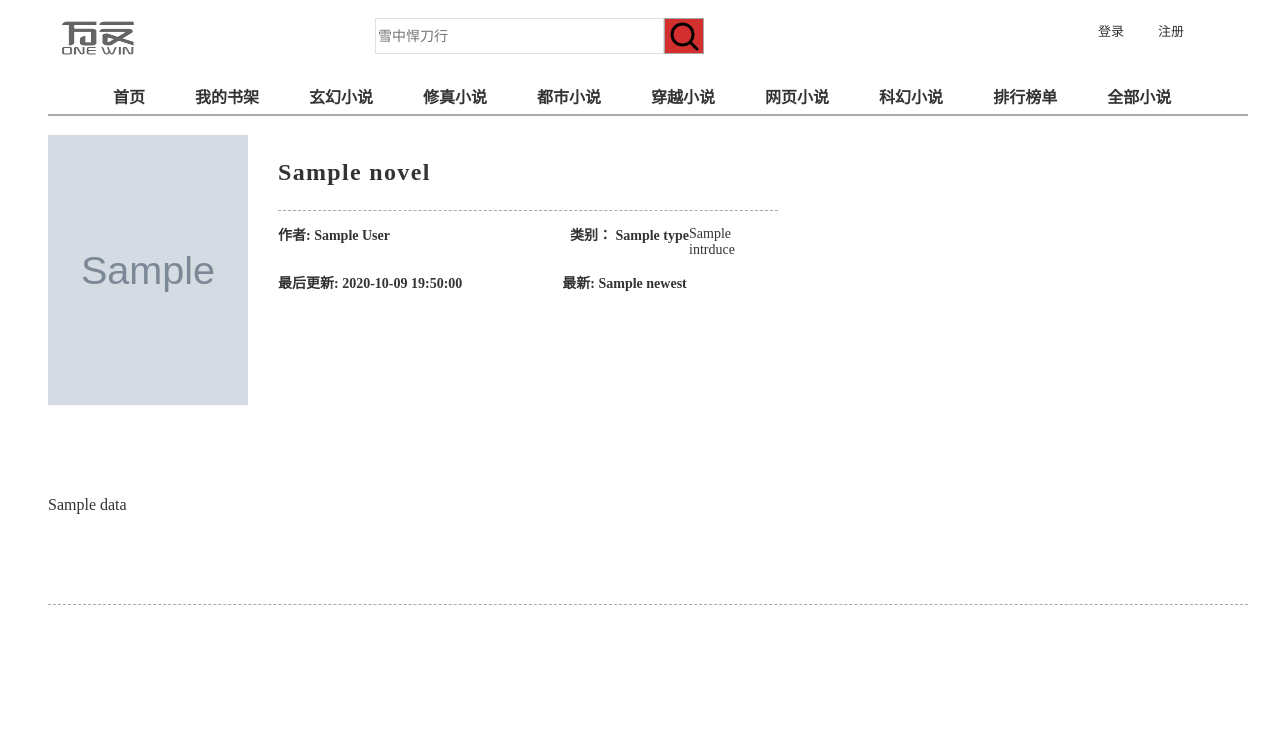
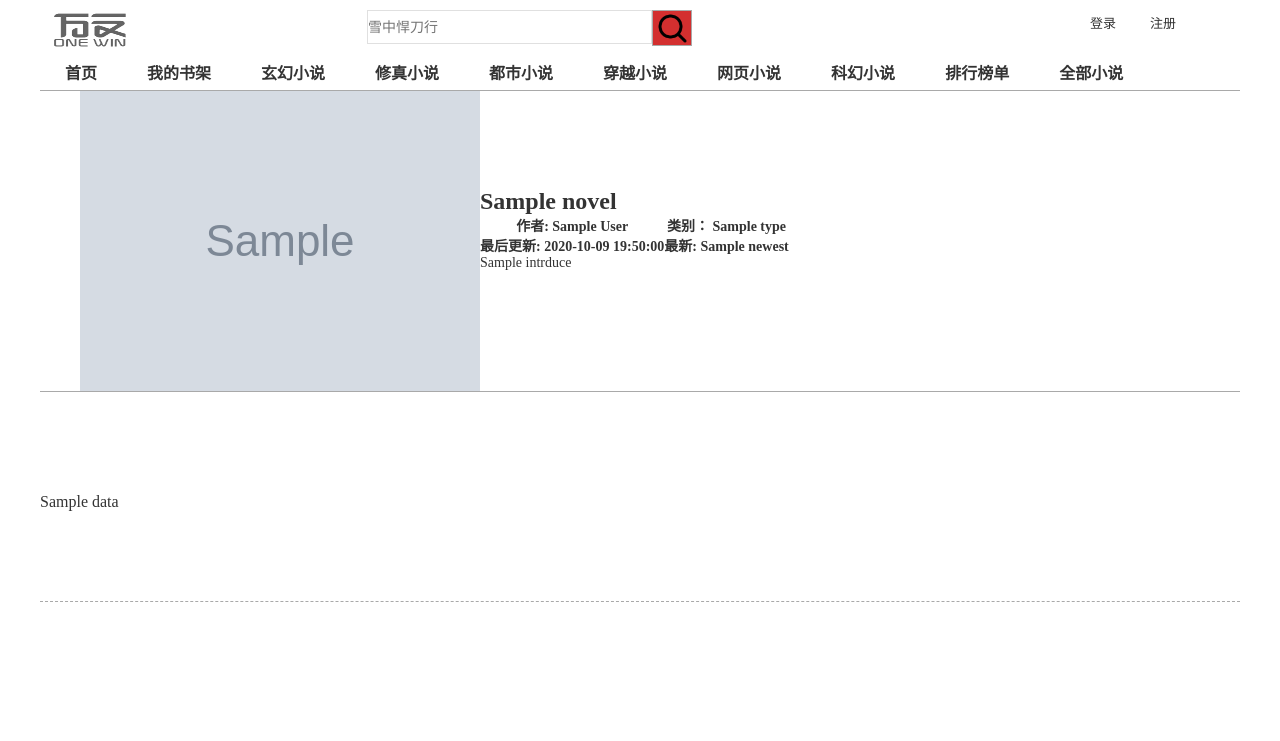
Before and after one commit to skiyoumi/wanwen, a Django app: template templates/detail.html in a window 1280 px wide. Shown: the top 741 px of the page. Run offline with Django 3.2, Linux system fonts and the light colour scheme; the template is opened without the code that fills it: most values are stand-ins (such as "Sample title", 1, 10 or a date in 2020); grey boxes marked "Sample" are stand-in pictures.

```diff
--- a/static/css/detail.css
+++ b/static/css/detail.css
@@ -1,6 +1,20 @@
 body{
     width: 100%;
     height: 100%;
+}
+*{
+    margin: 0;
+    padding: 0;
+}
+.clearfix:after{/*伪元素是行内元素 正常浏览器清除浮动方法*/
+        content: "";
+        display: block;
+        height: 0;
+        clear:both;
+        visibility: hidden;
+}
+.clearfix{
+    *zoom: 1;/*ie6清除浮动的方式 *号只有IE6-IE7执行，其他浏览器不执行*/
 }
 .wrap {
     width: 1200px;
@@ -93,59 +107,48 @@ body{
     color: #d32f2f;
 }
 .content_body{
-    width: 100%;
     border-bottom: 1px darkgray solid;
+    display: flex;
+    align-items: center;
+    justify-content: flex-start;
 }
-.img_head{
-    margin-top: 20px;
-    float: left;
-    width: 200px;
-    height: 270px;
-}
-.img_head img{
-    width: 100%;
-    height: 100%;
+.content_body img{
+    margin-left: 40px;
 }
 .novel_content{
-    width: 500px;
-    float: left;
-    margin-top: 20px;
-    margin-left: 30px;
+    /*border: 1px solid red;*/
 }
 .novel_name{
     font-weight: bold;
     font-size: 24px;
     color: #333;
-    letter-spacing: 1.33px;
+    /*letter-spacing: 1.33px;*/
+}
+.novel_info{
+    display: flex;
+    align-items: center;
+    justify-content: center;
 }
 .novel_author{
+    display: flex;
+    justify-content: flex-start;
+    align-items: center;
+    flex-direction: column;
     font-weight: bold;
     font-size: 14px;
     color: #333333;
 }
-.t1{
-    float: left;
-}
-.t2{
-    float: left;
-    margin-left: 180px;
-}
 .novel_time{
-    margin-top: 15px;
+    display: flex;
+    flex-direction: column;
+    justify-content: flex-start;
+    align-items: center;
     font-weight: bold;
     font-size: 14px;
     color: #333333;
-    border-bottom: 1px darkgray dashed;
-}
-.t3{
-    float: left;
-}
-.t4{
-    float: left;
-    margin-left: 100px;
 }
 .novel_introduce{
-    margin-top: 15px;
+    height: 40px;
     font-size: 14px;
     color: #333333;
 }
--- a/templates/detail.html
+++ b/templates/detail.html
@@ -7,7 +7,7 @@
 </head>
 <body>
     <div class="wrap">
-        <div class="head_top">
+        <div class="head_top clearfix">
             <div class="imgbox">
                 <img src="../static/img/logo.png">
             </div>
@@ -39,20 +39,20 @@
             </ul>
         </div>
         <div class="content_body">
-            <div class="img_head">
-                <img src="{{novel.imgurl}}">
-            </div>
+            <img src="{{novel.imgurl}}">
             <div class="novel_content">
                 <div class="novel_name">
                     <P>{{novel.name}}</P>
                 </div>
-                <div class="novel_author">
-                    <p class="t1">作者:   {{novel.author}}</p>
-                    <p class="t2">类别：  {{novel.type}}</p>
-                </div>
-                 <div class="novel_time">
-                    <p class="t3">最后更新:   2020-10-09 19:50:00</p>
-                    <p class="t4">最新:   {{novel.newest }}</p>
+                <div class="novel_info">
+                    <div class="novel_author">
+                        <p>作者:  {{novel.author}}</p>
+                        <p>最后更新:   2020-10-09 19:50:00</p>
+                    </div>
+                    <div class="novel_time">
+                        <p>类别：  {{novel.type}}</p>
+                        <p>最新:   {{novel.newest }}</p>
+                    </div>
                 </div>
                 <div class="novel_introduce">
                     <p>{% autoescape off %}{{ novel.intrduce }}{% endautoescape %}</p>
```
